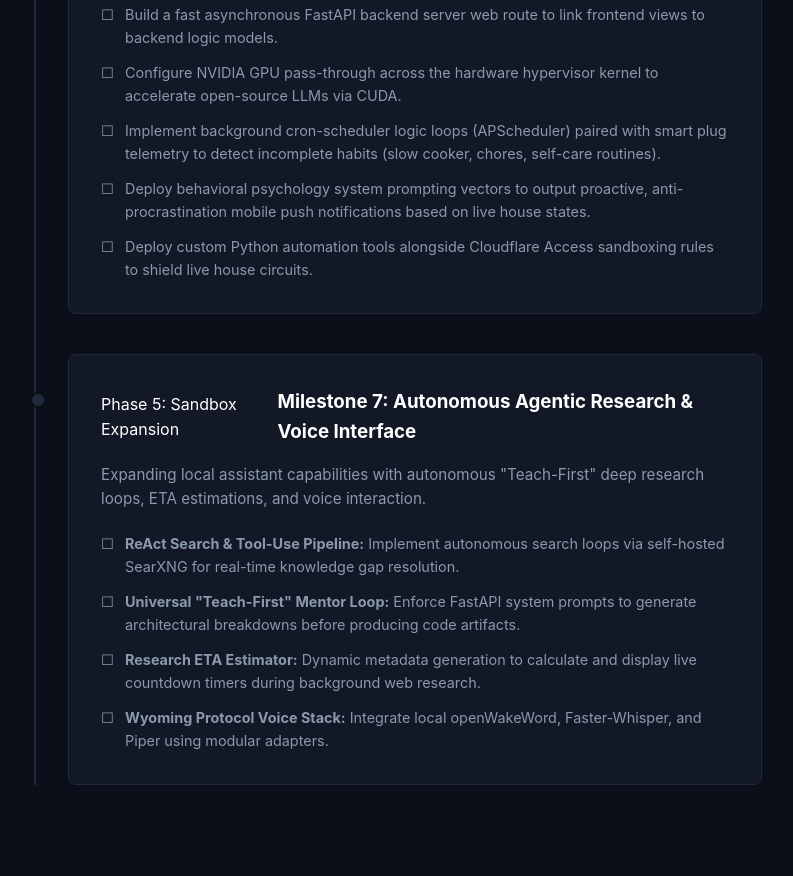
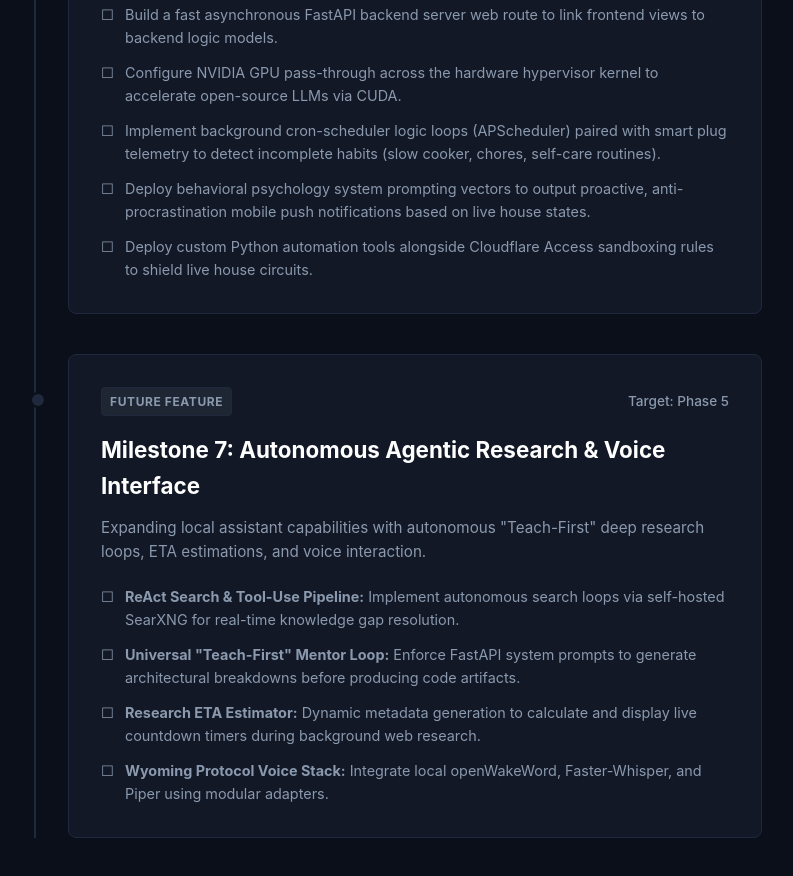
Before and after one commit to Cypher3817/adenlab-portfolio, a plain HTML site: page timeline/index.html in a window 1280 px wide. Shown: the part 2820-3696 px from the top of the page, without its empty margins (246-1039 px from the left). Before the commit the page ends 3669 px from the top, so only its background shows below. Drawn offline with Linux system fonts and the light colour scheme.

```diff
--- a/timeline/index.html
+++ b/timeline/index.html
@@ -137,11 +137,12 @@
                 </div>
 
                 <!-- MILESTONE 7: Autonomous Research & Voice Interface -->
-                <div class="timeline-card future" id="milestone-7">
+                <div class="timeline-card future">
                     <div class="card-header">
-                        <span class="milestone-badge expansion">Phase 5: Sandbox Expansion</span>
-                        <h3 class="milestone-title">Milestone 7: Autonomous Agentic Research & Voice Interface</h3>
+                        <span class="badge badge-future">FUTURE FEATURE</span>
+                        <span class="date">Target: Phase 5</span>
                     </div>
+                    <h2>Milestone 7: Autonomous Agentic Research & Voice Interface</h2>
                     <p class="milestone-desc">
                         Expanding local assistant capabilities with autonomous "Teach-First" deep research loops, ETA estimations, and voice interaction.
                     </p>
```
